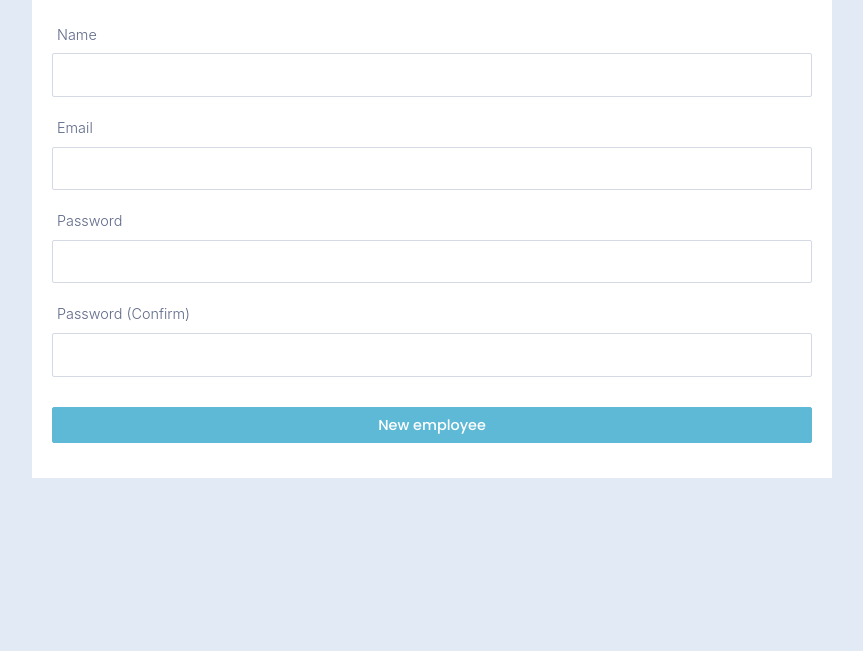
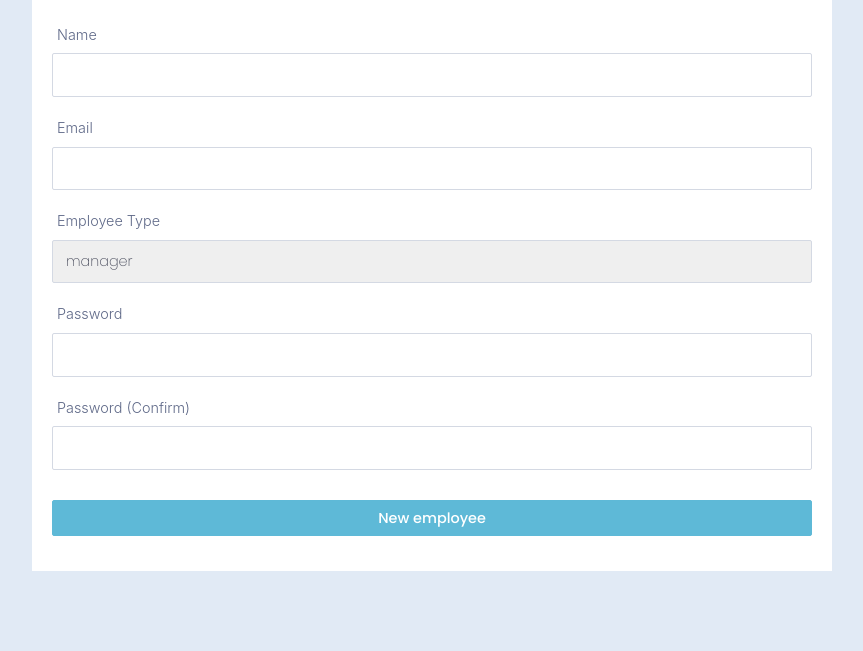
Before and after one commit to gliv001/appionntment_webapp, a Flask app: page /employees in a window 1280 px wide. Shown: the part 230-881 px from the top of the page, without its empty margins (208-1071 px from the left). Before the commit the page ends 708 px from the top, so only its background shows below. Run offline with Flask 2, Linux system fonts and the light colour scheme; a user stored in the database is signed in; data comes from the database, SQL or seed files in the repository; data that the repository does not hold is empty; parts of the project's set-up code (start-up, migrations or seed data) failed here and were passed over; some libraries are stand-ins or nearby versions.

Commit message:
added logic for manager only access to employees page

```diff
--- a/website/forms.py
+++ b/website/forms.py
@@ -1,5 +1,5 @@
 """Form object declaration."""
-from flask_wtf import FlaskForm, RecaptchaField
+from flask_wtf import FlaskForm
 from wtforms import StringField, SubmitField, PasswordField, SelectField
 from wtforms.fields.html5 import DecimalField, DateField, TimeField
 from wtforms.validators import DataRequired, EqualTo, Length, Email, NumberRange
@@ -24,11 +24,13 @@ class SignUpForm(FlaskForm):
             EqualTo("password", message="Both password fields must be equal!"),
         ],
     )
-    recaptcha = RecaptchaField()
+
+    # recaptcha = RecaptchaField()
     submit = SubmitField("Sign Up")
 
 
 class EmployeeForm(SignUpForm):
+    employee_type = SelectField("Employee Type", validate_choice=False)
     add = SubmitField("New employee")
 
 
--- a/website/templates/navbar.jinja2
+++ b/website/templates/navbar.jinja2
@@ -11,9 +11,11 @@
           <li class="nav-item">
             <a class="nav-link" href="/appointments">Appointments</a>
           </li>
+          {% if user.userLevelId <= 2 %}
           <li class="nav-item">
             <a class="nav-link" href="/employees">Employees</a>
           </li>
+          {% endif %}
           <li class="nav-item">
             <a class="nav-link" href="/services">Services</a>
           </li>
--- a/website/templates/view/employees.jinja2
+++ b/website/templates/view/employees.jinja2
@@ -58,6 +58,19 @@
             {% endfor %}
             </ul>
         {% endif %}
+        </fieldset>
+        <fieldset class="form-field">
+        {{ form.employee_type.label }}
+        {{ form.employee_type }}
+        {% if form.employee_type.errors %}
+            <ul class="errors">
+            {% for error in form.employee_type.errors %}
+                <li>{{ error }}</li>
+            {% endfor %}
+            </ul>
+        {% endif %}
+        </fieldset>
+        <fieldset class="form-field">
         {{ form.password.label }}
         {{ form.password }}
         {% if form.password.errors %}
--- a/website/view.py
+++ b/website/view.py
@@ -1,7 +1,7 @@
 from website.forms import AppointmentForm, EmployeeForm, ServiceForm
 from flask import Blueprint, render_template, request, redirect, flash
 from flask.helpers import url_for
-from .models import Appointment, Employees, Service, User, db
+from .models import Appointment, Employees, Service, User, UserLevel, db
 from datetime import datetime
 from flask_login import login_required, current_user
 from werkzeug.security import generate_password_hash
@@ -132,14 +132,18 @@ def appointment_delete(id):
 @view.route("/employees", methods=["POST", "GET"])
 @login_required
 def employee_home():
+    if current_user.userLevelId >= 3:
+        flash("Access denied: user privileges too low", category="error")
+        return redirect("/")
     form = EmployeeForm()
     if request.method == "POST":
         if form.validate_on_submit():
             name = form.name.data
             email = form.email.data
             password = form.password.data
+            userLevelId = form.employee_type.data
             new_employee = User(
-                userLevelId=3,
+                userLevelId=userLevelId,
                 name=name,
                 email=email,
                 password=generate_password_hash(password, "sha256"),
@@ -148,15 +152,19 @@ def employee_home():
             try:
                 db.session.add(new_employee)
                 db.session.commit()
+                flash("New employee created!", category="success")
+                return redirect("employees")
             except Exception as error:
                 print(error)
                 flash("There was an issue adding a new employee", category="error")
 
-    e = Employees.query.order_by(Employees.id).all()
+    userLevels = UserLevel.query.filter(UserLevel.level >= 2)
+    form.employee_type.choices = [(l.level, l.name) for l in userLevels]
+    employee = Employees.query.order_by(Employees.id).all()
     return render_template(
         "view/employees.jinja2",
         form=form,
-        employees=e,
+        employees=employee,
         user=current_user,
     )
 
@@ -170,7 +178,7 @@ def employee_update(id):
         if form.validate_on_submit():
             employee.name = form.name.data
             employee.email = form.email.data
-            employee.password = form.password.data
+            employee.password = generate_password_hash(form.password.data, "sha256")
             try:
                 db.session.commit()
                 return redirect("/employees")
@@ -211,6 +219,8 @@ def service_home():
             try:
                 db.session.add(new_service)
                 db.session.commit()
+                flash("New service created!", category="success")
+                return redirect("services")
             except Exception as error:
                 print(error)
                 flash("There was an issue adding a new service", category="error")
```
